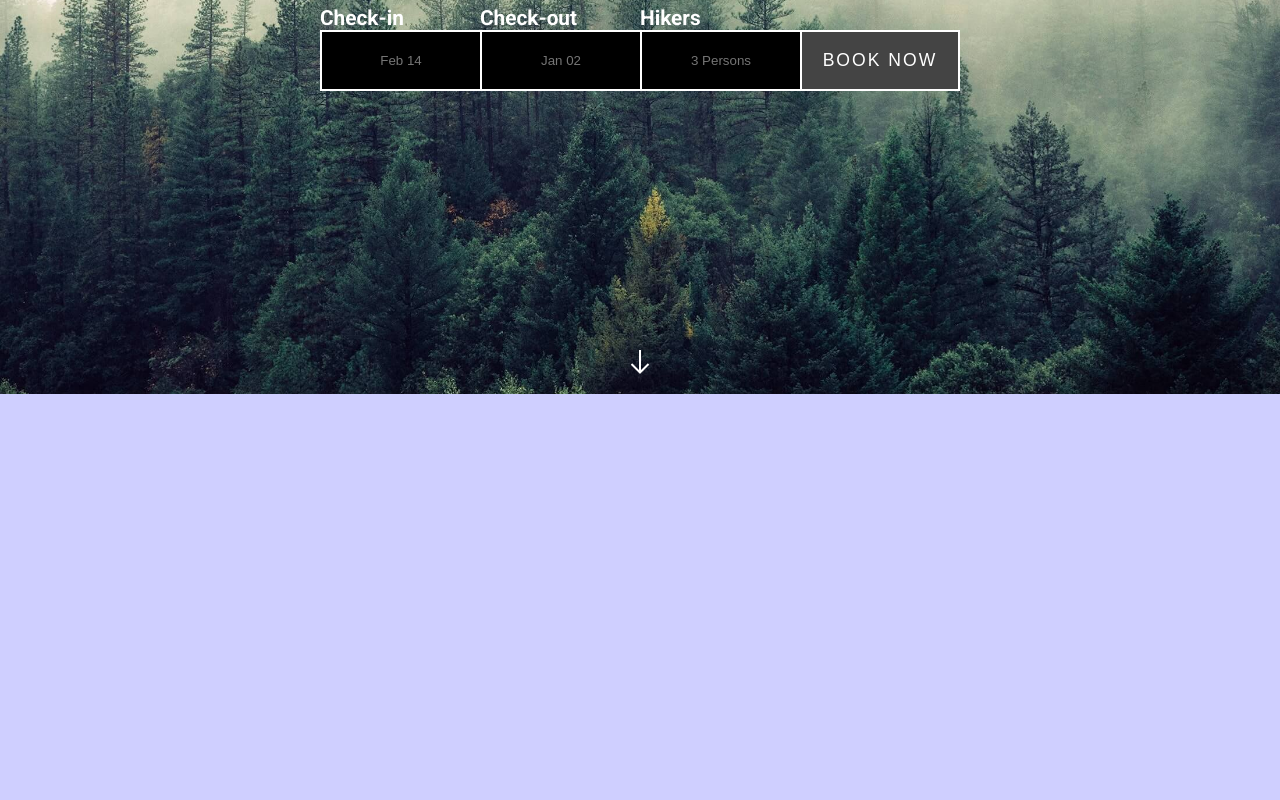
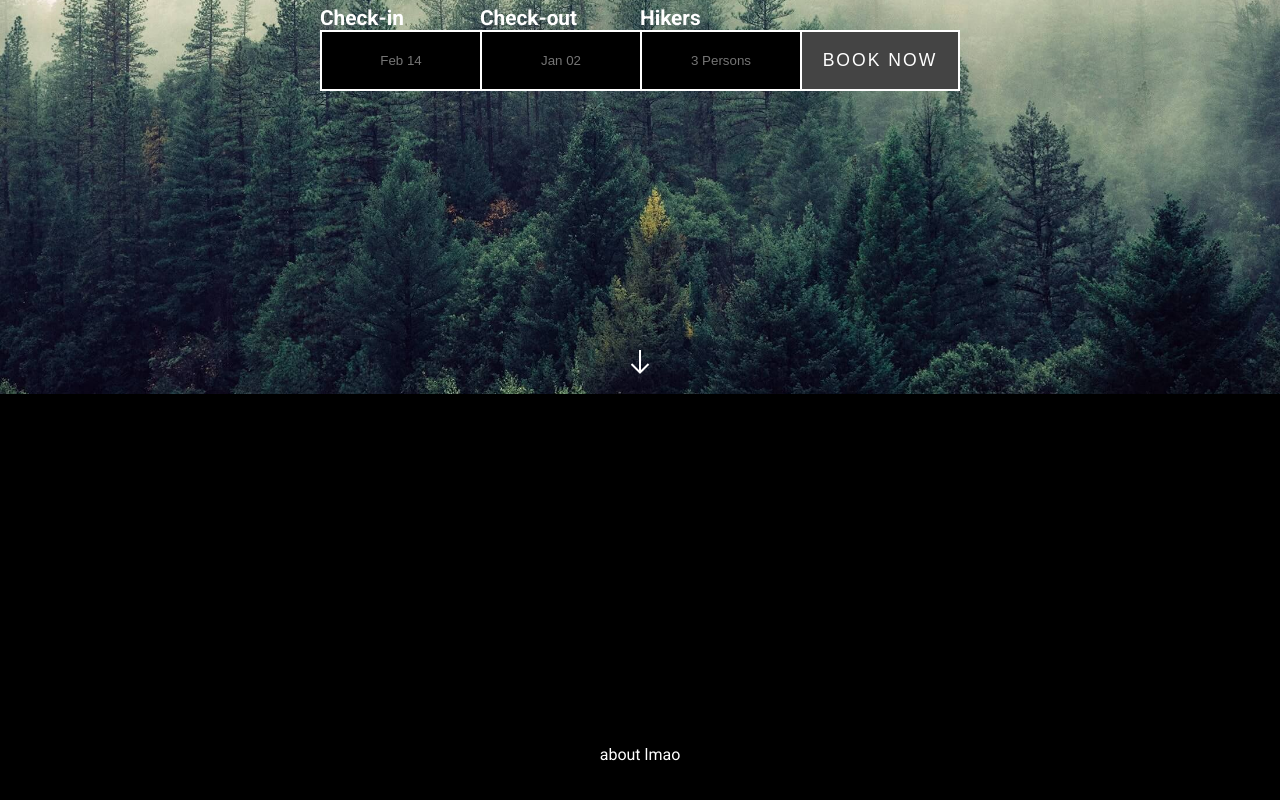
Before and after one commit to alexbtnr/Sylvain-v2, a React (Create React App) app: page / in a window 1280 px wide. Shown: the part 406-1206 px from the top of the page. Before the commit the page ends 800 px from the top, so only its background shows below. Built offline with nearby package versions, Linux system fonts and the light colour scheme.

Commit message:
Created and basic styled the first draft of the about section

```diff
--- /dev/null
+++ b/src/components/About.js
@@ -0,0 +1,28 @@
+import { motion } from "framer-motion";
+import React from "react";
+import styled from "styled-components";
+
+const About = () => {
+  return (
+    <StyledAbout id='about'>
+      <div className='container'>about lmao</div>
+    </StyledAbout>
+  );
+};
+
+const StyledAbout = styled(motion.section)`
+  background: #000;
+  color: #fff;
+  width: 100%;
+  height: 90vh;
+
+  .container {
+    display: flex;
+    flex-direction: column;
+    align-items: center;
+    justify-content: space-evenly;
+    height: 100%;
+  }
+`;
+
+export default About;
--- a/src/pages/Home.js
+++ b/src/pages/Home.js
@@ -1,10 +1,12 @@
 import React from "react";
 import Landing from "../components/Landing";
+import About from "../components/About";
 
 const Home = ({ formList, setFormList }) => {
   return (
     <div>
       <Landing formList={formList} setFormList={setFormList} />
+      <About />
     </div>
   );
 };
```
